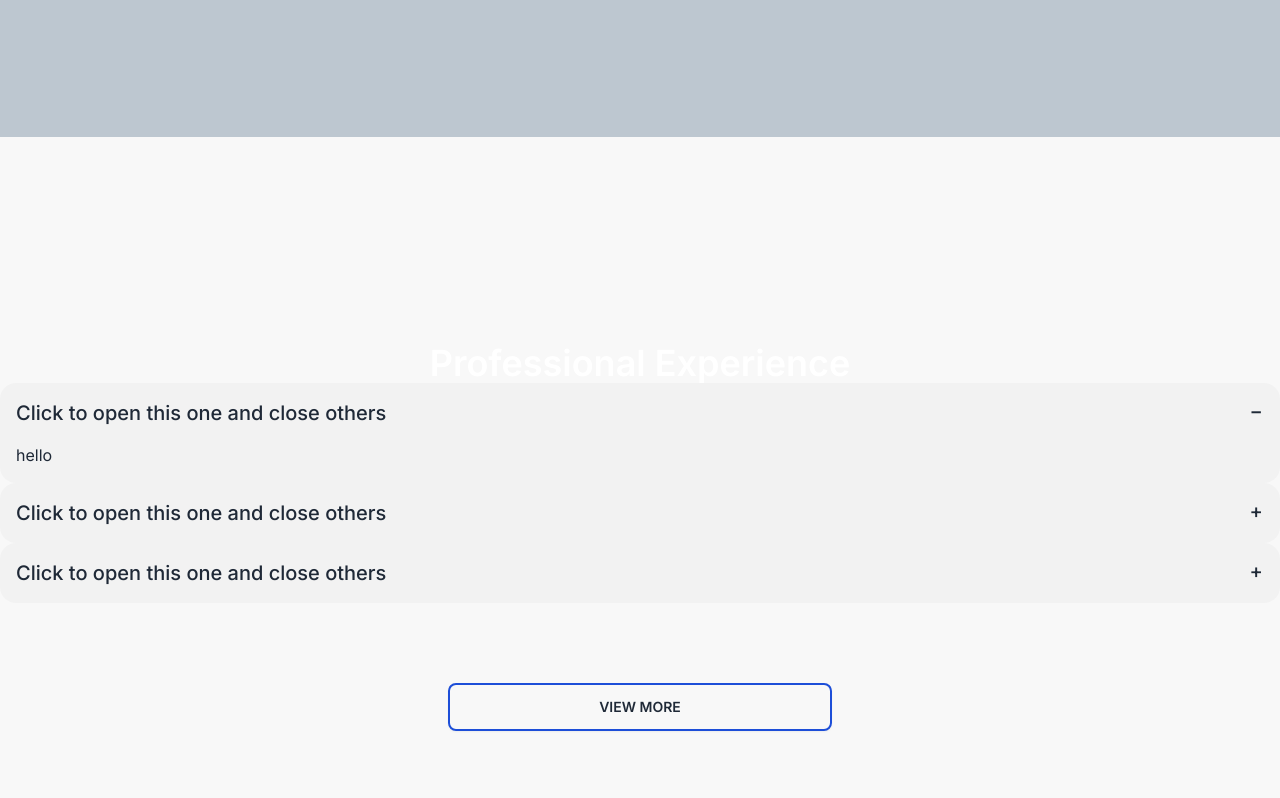
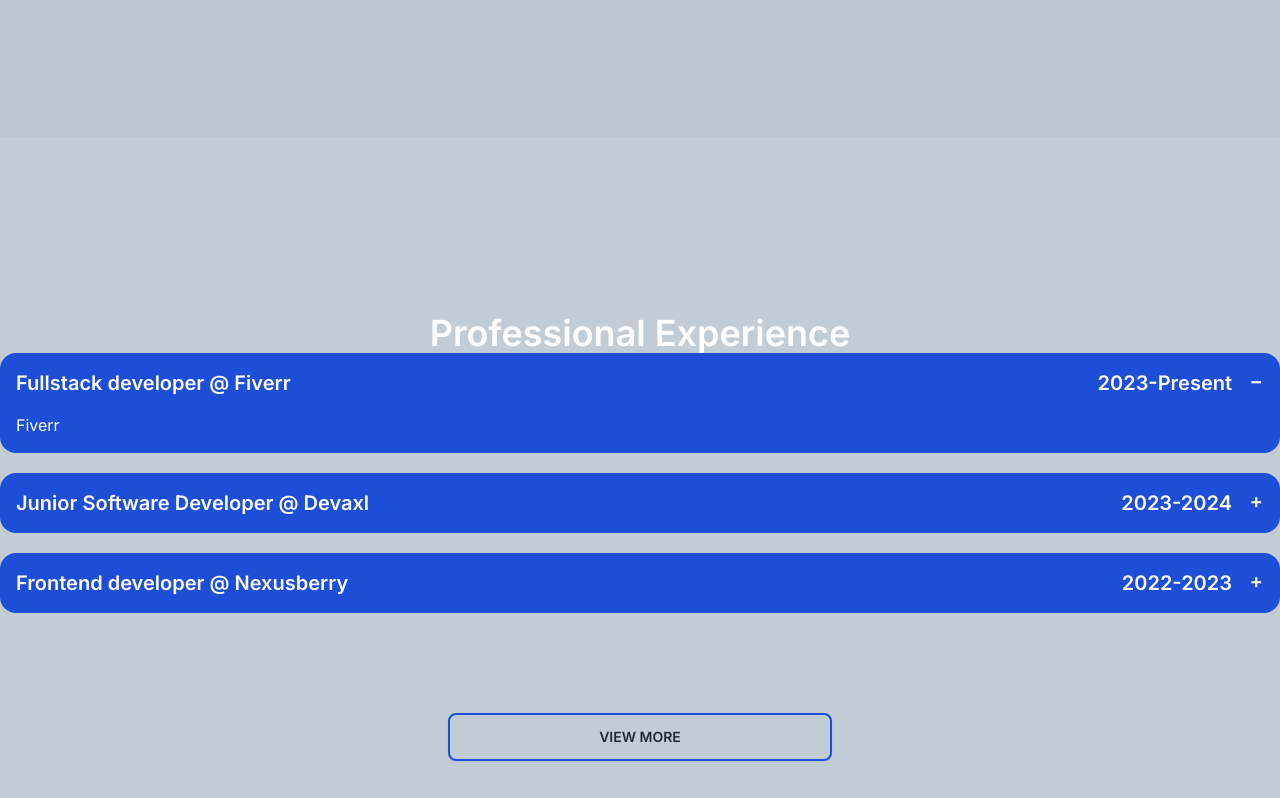
Before and after one commit to shuaibasghar/portfolio-new, a Next.js app: page / in a window 1280 px wide. Shown: the part 2362-3160 px from the top of the page. Built offline with nearby package versions, Linux system fonts and the light colour scheme.

Commit message:
experience section added

```diff
--- a/app/page.tsx
+++ b/app/page.tsx
@@ -18,7 +18,7 @@
             <div className="bg-[#bdc7d0]">
                 <Work />
             </div>
-            <div className="bg-[#f8f8f8]">
+            <div className="bg-[#c2ccd5]">
                 <Experience />
             </div>
 
--- a/components/Experience.tsx
+++ b/components/Experience.tsx
@@ -11,31 +11,34 @@
             <h1 className="text-4xl text-white font-semibold">
                 Professional Experience
             </h1>
-            <div className="collapse collapse-plus bg-base-200">
-                <input type="radio" name="my-accordion-3" checked={true} />
-                <div className="collapse-title text-xl font-medium">
-                    Click to open this one and close others
+            <div className="collapse collapse-plus bg-blue-10 mb-5">
+                <input type="radio" name="my-accordion-3" defaultChecked />
+                <div className=" flex justify-between collapse-title text-xl font-semibold text-white">
+                    <p>Fullstack developer @ Fiverr</p>
+                    <p>2023-Present</p>
                 </div>
-                <div className="collapse-content">
-                    <p>hello</p>
+                <div className="collapse-content text-white ">
+                    <p>Fiverr</p>
                 </div>
             </div>
-            <div className="collapse collapse-plus bg-base-200">
+            <div className="collapse collapse-plus bg-blue-10 mb-5">
                 <input type="radio" name="my-accordion-3" />
-                <div className="collapse-title text-xl font-medium">
-                    Click to open this one and close others
+                <div className=" flex justify-between collapse-title text-xl font-semibold text-white">
+                    <p>Junior Software Developer @ Devaxl</p>
+                    <p>2023-2024</p>
                 </div>
-                <div className="collapse-content">
-                    <p>hello</p>
+                <div className="collapse-content text-white ">
+                    <p>Fiverr</p>
                 </div>
             </div>
-            <div className="collapse collapse-plus bg-base-200">
+            <div className="collapse collapse-plus bg-blue-10 mb-5 ">
                 <input type="radio" name="my-accordion-3" />
-                <div className="collapse-title text-xl font-medium">
-                    Click to open this one and close others
+                <div className=" flex justify-between collapse-title text-xl font-semibold text-white">
+                    <p>Frontend developer @ Nexusberry</p>
+                    <p>2022-2023</p>
                 </div>
-                <div className="collapse-content">
-                    <p>hello</p>
+                <div className="collapse-content text-white ">
+                    <p>Fiverr</p>
                 </div>
             </div>
             <div className="flex items-center justify-center ">
```
